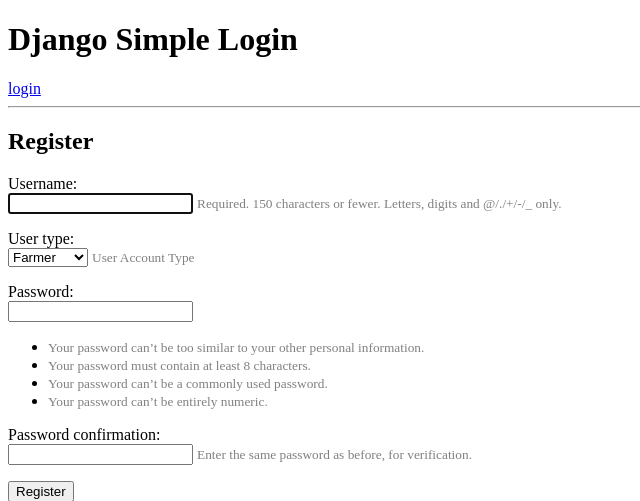
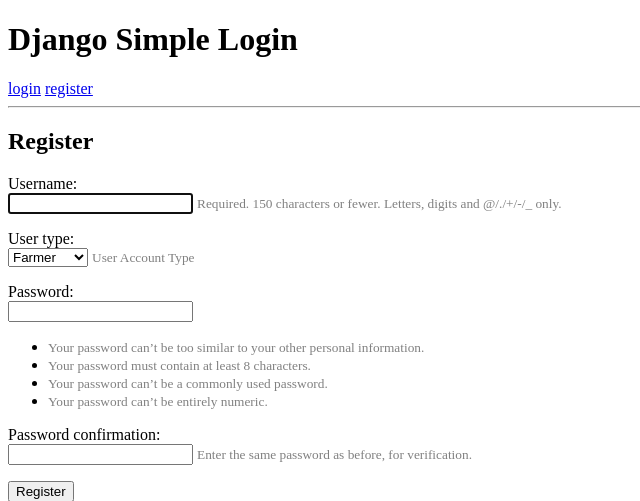
Before and after one commit to Kanaderu/AgraBusiness, a Django app: page /market/register/ in a window 1280 px wide. Shown: the top 501 px of the page, without its empty margins (0-640 px from the left). Run offline with Django 3.2, Linux system fonts and the light colour scheme.

Commit message:
Fixed URL namespaces and added some quick links to the html pages

```diff
--- a/market/templates/base.html
+++ b/market/templates/base.html
@@ -19,8 +19,10 @@
       card_number: {{ user.userinfo.payment_method.billing_credit_card.number }}<br/>
       card_exp: {{ user.userinfo.payment_method.billing_credit_card.exp }}<br/>
       <a href="{% url 'logout' %}">logout</a>
+      <a href="{% url 'user' %}">edit user</a>
     {% else %}
       <a href="{% url 'login' %}">login</a>
+      <a href="{% url 'register' %}">register</a>
     {% endif %}
   </header>
   <hr>
--- a/market/urls.py
+++ b/market/urls.py
@@ -6,6 +6,6 @@ from django.conf.urls import url
 urlpatterns = [
     #url(r'^user/$', views.update_profile, {'template_name': 'user.html'}, name='user'),
     url(r'^user/$', views.edit_user, name='user'),
-    url(r'^register/$', views.register, name='user'),
+    url(r'^register/$', views.register, name='register'),
     #path('admin/', admin.site.urls),
 ]
```
